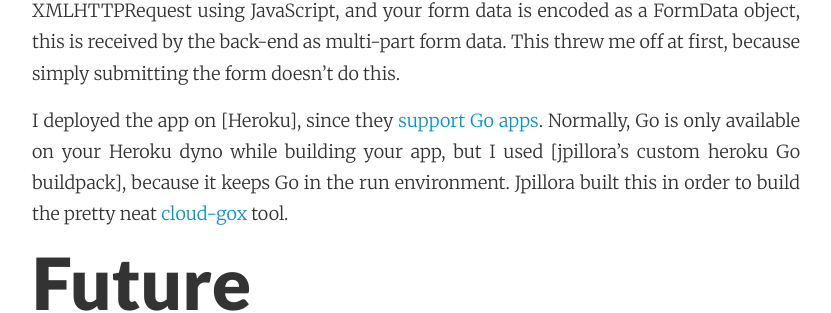
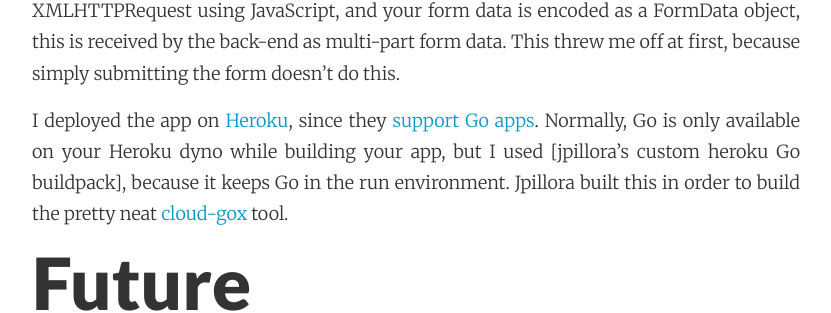
Before and after one commit to spratt/spratt.github.io, a Jekyll site: the page built from _posts/2017-02-02-goasm.markdown, in a window 1280 px wide. Shown: the part 634-947 px from the top of the page, without its empty margins (224-1055 px from the left). Built offline with Jekyll 4.4.1, drawn with Linux system fonts in a browser that asks for light colours; part of the change alters nothing that is shown.

```diff
--- a/_posts/2017-02-02-goasm.markdown
+++ b/_posts/2017-02-02-goasm.markdown
@@ -11,7 +11,7 @@ Recently, I've been learning [Go](https://golang.org/).  One thing I've learned
 
 The design is straightforward.  It prints the Go code to a temporary file, and then compiles it (sending the output object file to /dev/null).  One lesson I learned was that if you send an XMLHTTPRequest using JavaScript, and your form data is encoded as a FormData object, this is received by the back-end as multi-part form data.  This threw me off at first, because simply submitting the form doesn't do this.
 
-I deployed the app on [Heroku], since they [support Go apps]().  Normally, Go is only available on your Heroku dyno while building your app, but I used [jpillora's custom heroku Go buildpack], because it keeps Go in the run environment.  Jpillora built this in order to build the pretty neat [cloud-gox](https://gox.jpillora.com) tool.
+I deployed the app on [Heroku](https://www.heroku.com), since they [support Go apps](https://www.heroku.com/go).  Normally, Go is only available on your Heroku dyno while building your app, but I used [jpillora's custom heroku Go buildpack], because it keeps Go in the run environment.  Jpillora built this in order to build the pretty neat [cloud-gox](https://gox.jpillora.com) tool.
 
 # Future
 
```
